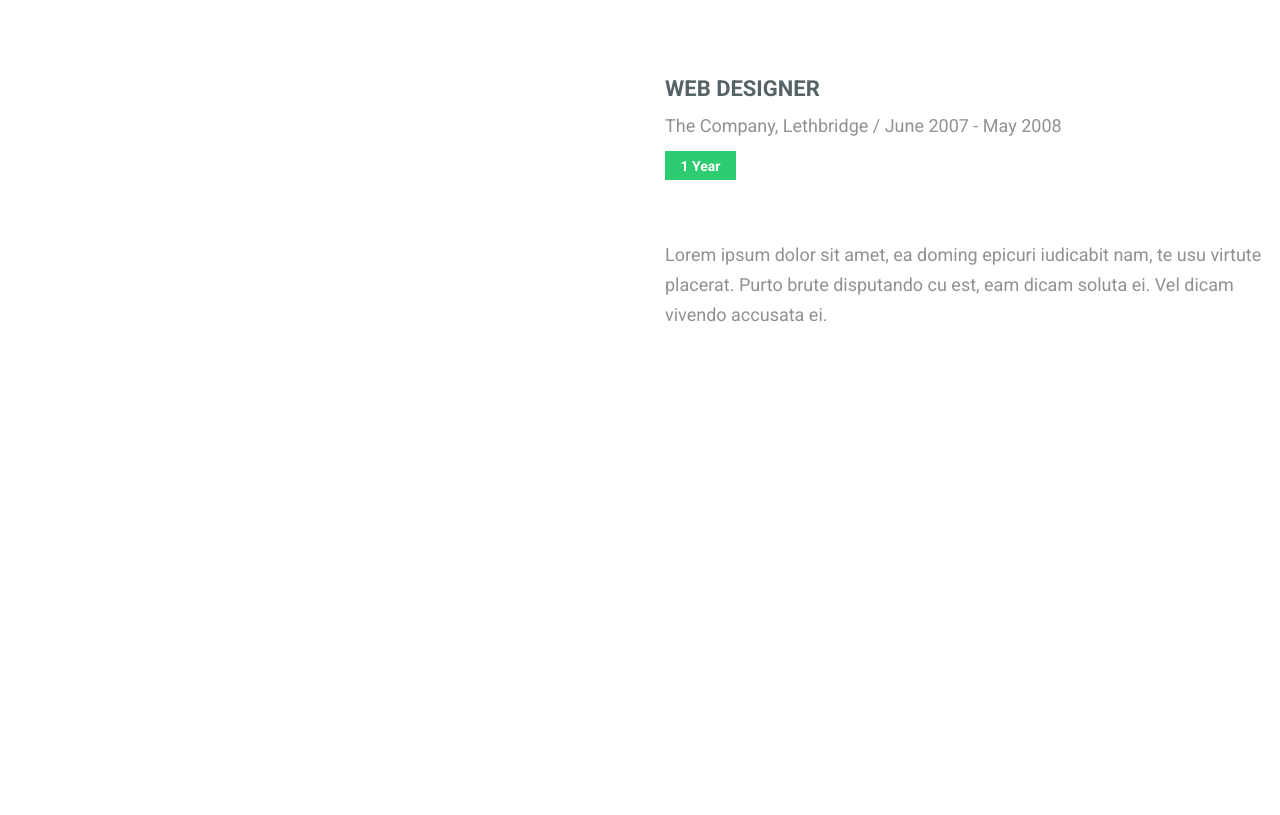
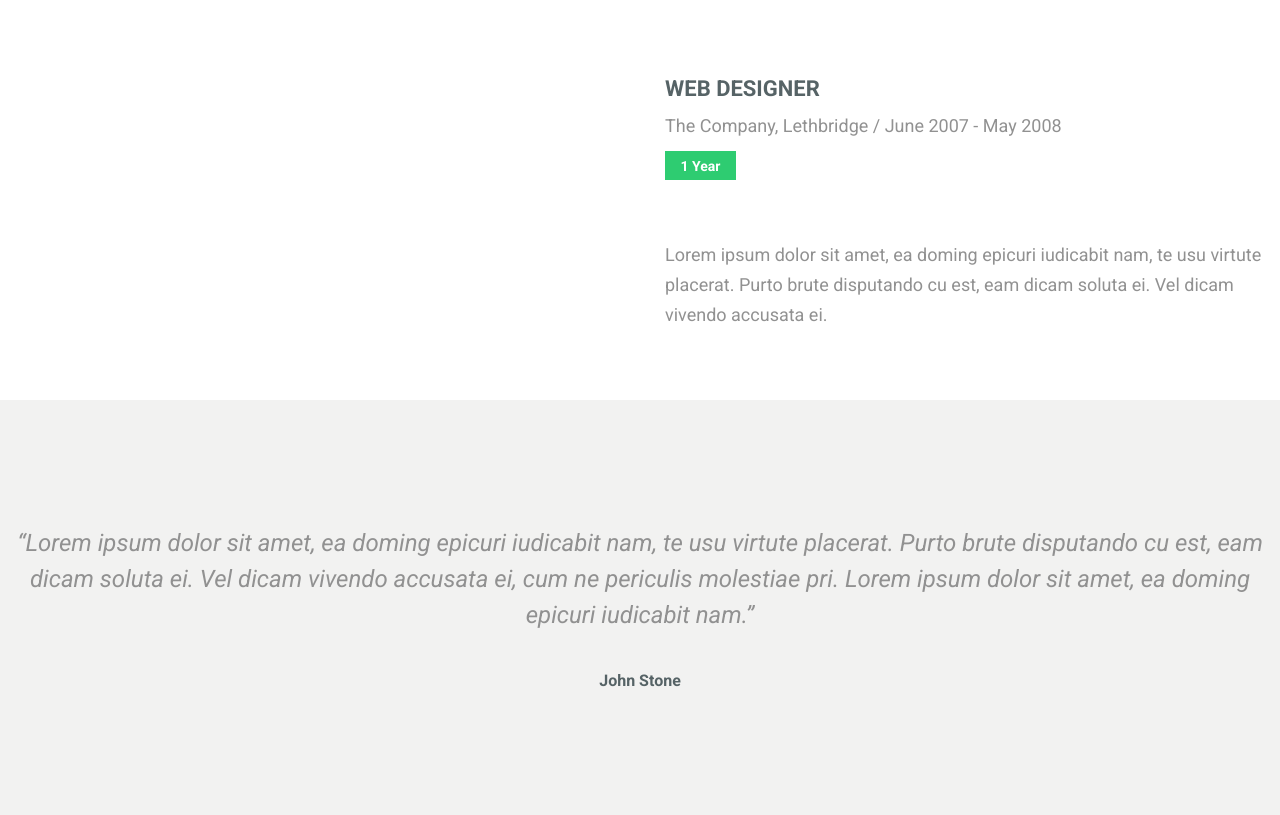
Before and after one commit to Mhmd-Tarek-Mhmd/Focal-template, a plain HTML site: page index.html in a window 1280 px wide. Shown: the part 4321-5136 px from the top of the page. Before the commit the page ends 4721 px from the top, so only its background shows below. Drawn offline with Linux system fonts and the light colour scheme.

Commit message:
ADD: testimonials section

```diff
--- a/assets/style.css
+++ b/assets/style.css
@@ -133,6 +133,12 @@ ul {
 }
 .white {
   color: var(--white);
+}
+.gray {
+  color: var(--gray);
+}
+.light-gray {
+  color: var(--light-gray);
 }
 .bg-green {
   background-color: var(--green);
@@ -411,3 +417,13 @@ body {
 .resume__experience {
   padding: 70px 0;
 }
+
+/* Testimonials */
+.testimonials {
+  padding: 20px 0;
+  min-height: 415px;
+}
+.testimonial__quote {
+  font-size: 24px;
+  line-height: 36px;
+}
--- a/index.html
+++ b/index.html
@@ -385,6 +385,27 @@
           </div>
         </article>
       </div>
+
+      <!-- Testimonials -->
+      <div
+        role="region"
+        id="testimonials"
+        class="testimonials | bg-very-light-gray center-flex text-center"
+      >
+        <div class="container">
+          <blockquote class="testimonial__quote | light-gray">
+            <em
+              >“Lorem ipsum dolor sit amet, ea doming epicuri iudicabit nam, te
+              usu virtute placerat. Purto brute disputando cu est, eam dicam
+              soluta ei. Vel dicam vivendo accusata ei, cum ne periculis
+              molestiae pri. Lorem ipsum dolor sit amet, ea doming epicuri
+              iudicabit nam.”</em
+            >
+          </blockquote>
+          <br /><br />
+          <strong class="gray">John Stone</strong>
+        </div>
+      </div>
     </main>
   </body>
 </html>
```
